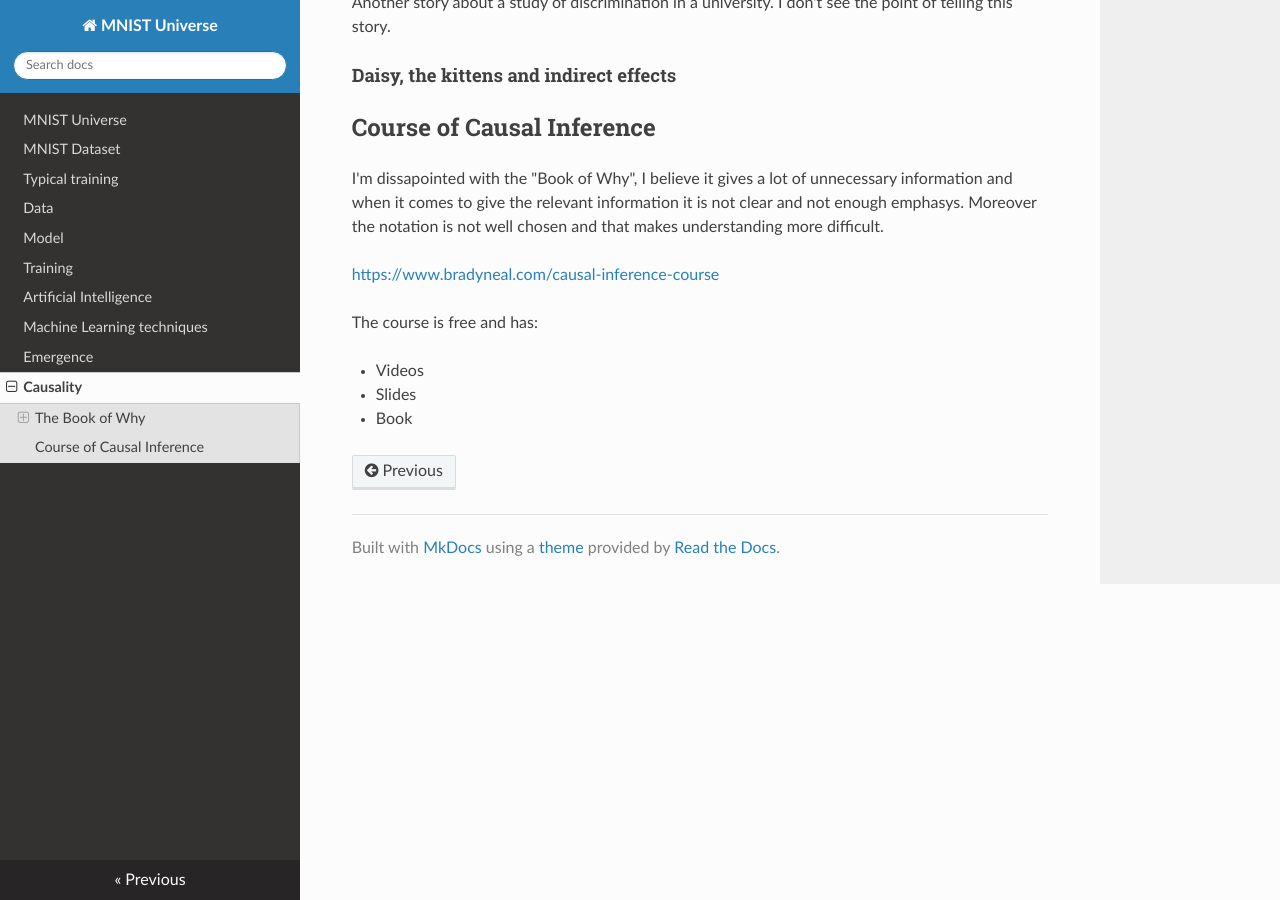
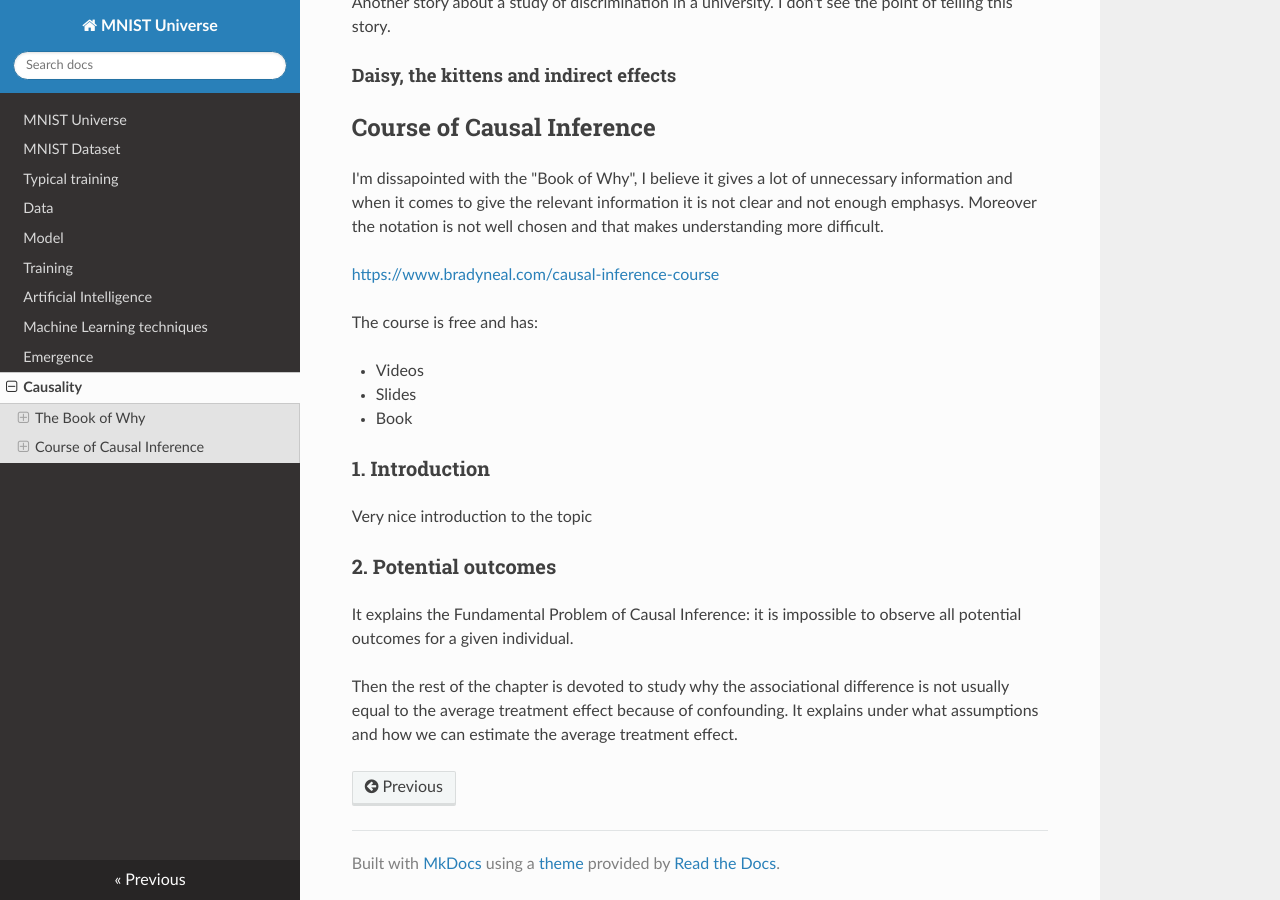
Before and after one commit to ironbar/mnist_universe, an MkDocs documentation site: the page built from docs/08_causality.md, in a window 1280 px wide and 900 px high, scrolled down 13164 px. Built offline with MkDocs 1.6.1, drawn with Linux system fonts in a browser that asks for light colours; nearby versions of some CDN libraries; formulas are drawn with MathJax 3.

Commit message:
Update 08_causality.md

```diff
--- a/docs/08_causality.md
+++ b/docs/08_causality.md
@@ -414,3 +414,13 @@ The course is free and has:
 - Videos
 - Slides
 - Book
+
+### 1. Introduction
+
+Very nice introduction to the topic
+
+### 2. Potential outcomes
+
+It explains the Fundamental Problem of Causal Inference: it is impossible to observe all potential outcomes for a given individual.
+
+Then the rest of the chapter is devoted to study why the associational difference is not usually equal to the average treatment effect because of confounding. It explains under what assumptions and how we can estimate the average treatment effect.
```
